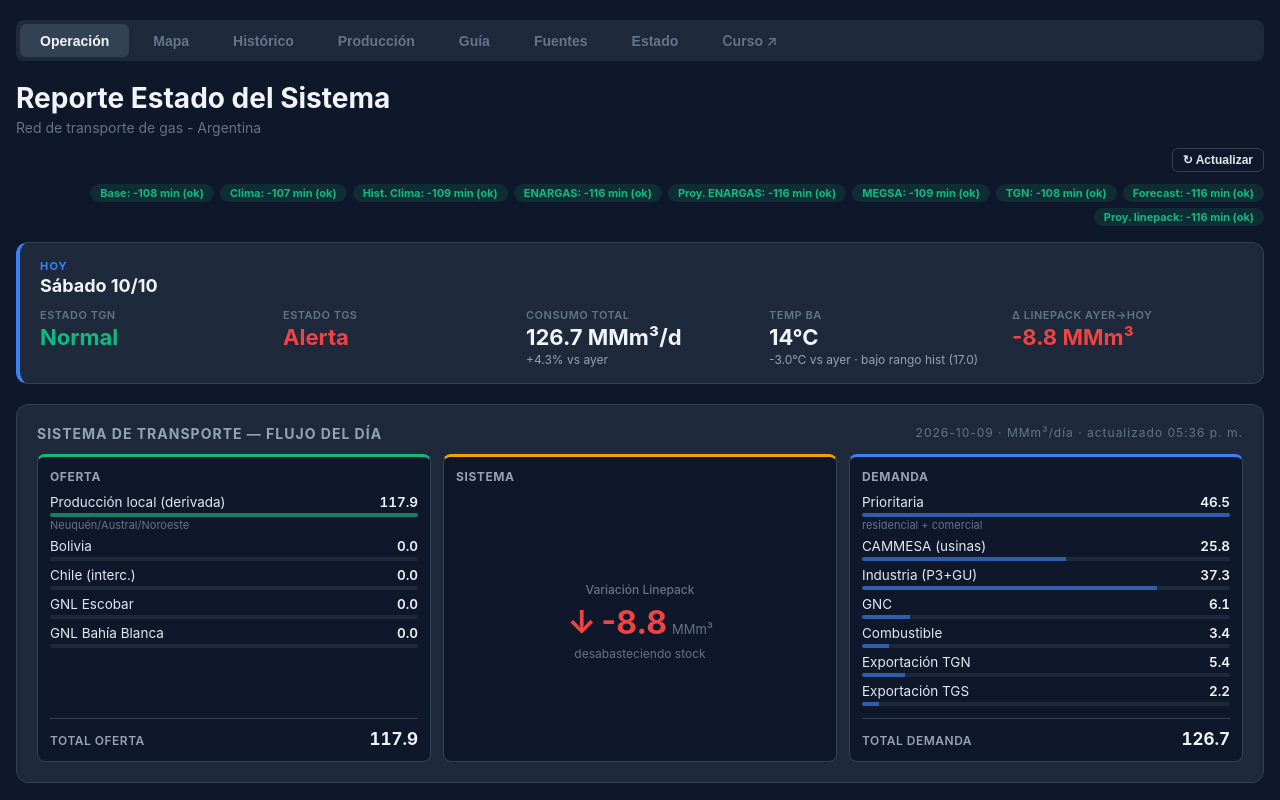
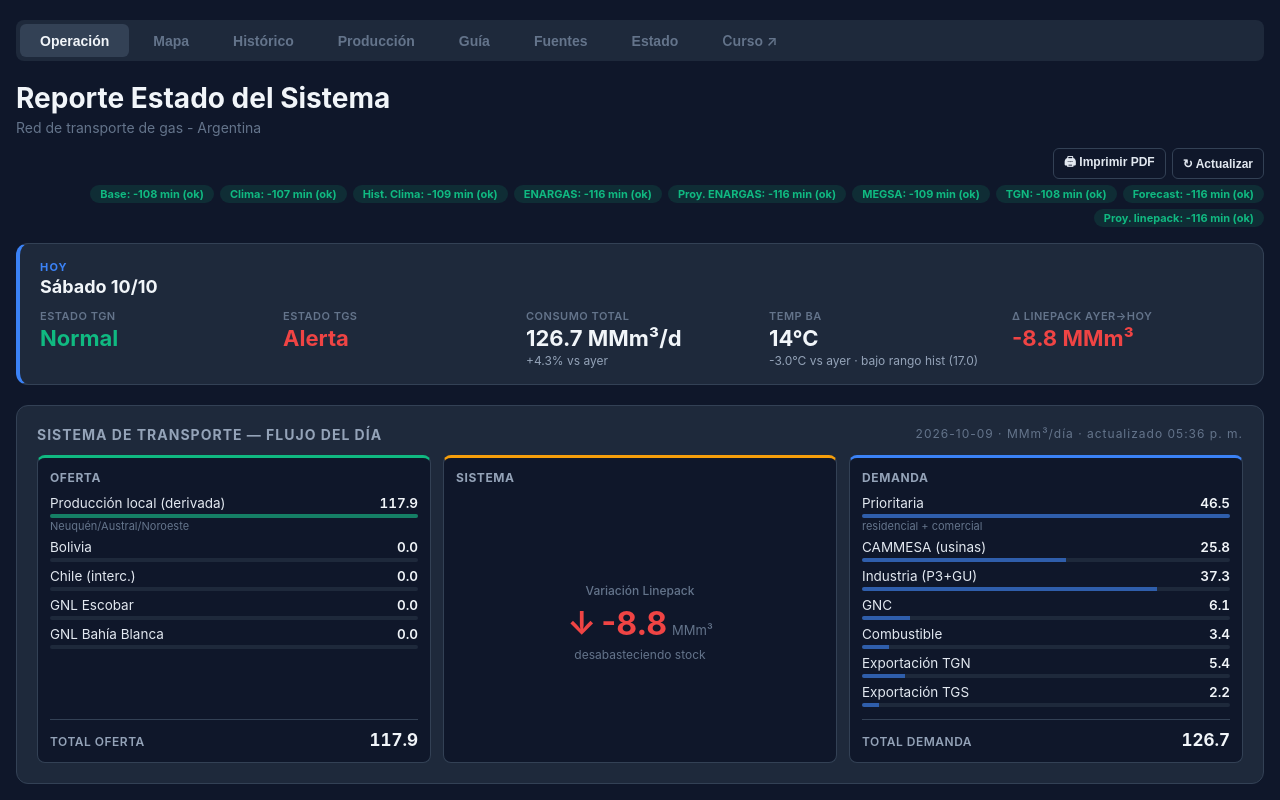
Before and after one commit to RodrigoManassero/estado-sistema-gas-rodrigo, a React (Vite) app: page / in a window 1280 px wide. Shown: the top 800 px of the page. Built offline with nearby package versions, Linux system fonts and the light colour scheme.

Commit message:
Replace reload button with print and reload buttons

```diff
--- a/src/components/Header.tsx
+++ b/src/components/Header.tsx
@@ -33,6 +33,23 @@ export default function Header({ title = 'Reporte Estado del Sistema', freshness
         </p>
       </div>
       <div style={{ textAlign: 'right', minWidth: 0 }}>
+        <div style={{ display: 'flex', gap: 6, justifyContent: 'flex-end', marginBottom: 6 }}>
+          <button
+            onClick={() => window.print()}
+            title="Exportar o imprimir la pantalla en PDF"
+            style={{
+              background: colors.surfaceAlt,
+              color: colors.textSecondary,
+              border: `1px solid ${colors.border}`,
+              borderRadius: radius.sm,
+              padding: '4px 10px',
+              fontSize: 12,
+              fontWeight: 600,
+              cursor: 'pointer',
+            }}
+          >
+            🖨 Imprimir PDF
+          </button>
           <button
             onClick={() => window.location.reload()}
             title="Recargar para traer la última actualización publicada (cada 3 h)"
@@ -45,11 +62,11 @@ export default function Header({ title = 'Reporte Estado del Sistema', freshness
               fontSize: 12,
               fontWeight: 600,
               cursor: 'pointer',
-            marginBottom: 6,
             }}
           >
             ↻ Actualizar
           </button>
+        </div>
         {freshness.length > 0 && (
           <div style={{ display: 'flex', flexWrap: 'wrap', gap: 6, marginTop: 6, justifyContent: 'flex-end' }}>
             {freshness.map((f) => (
```
Lines whose indentation alone changed are shown as unchanged.
